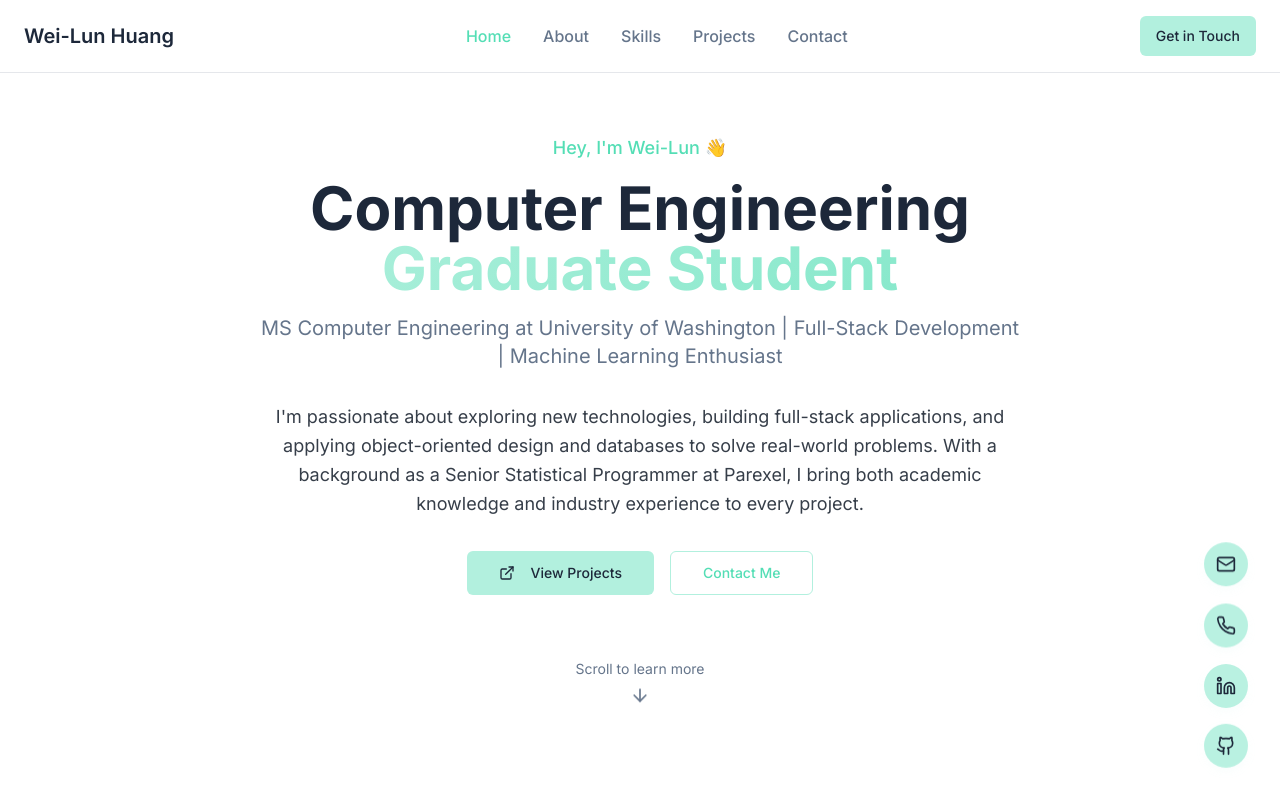
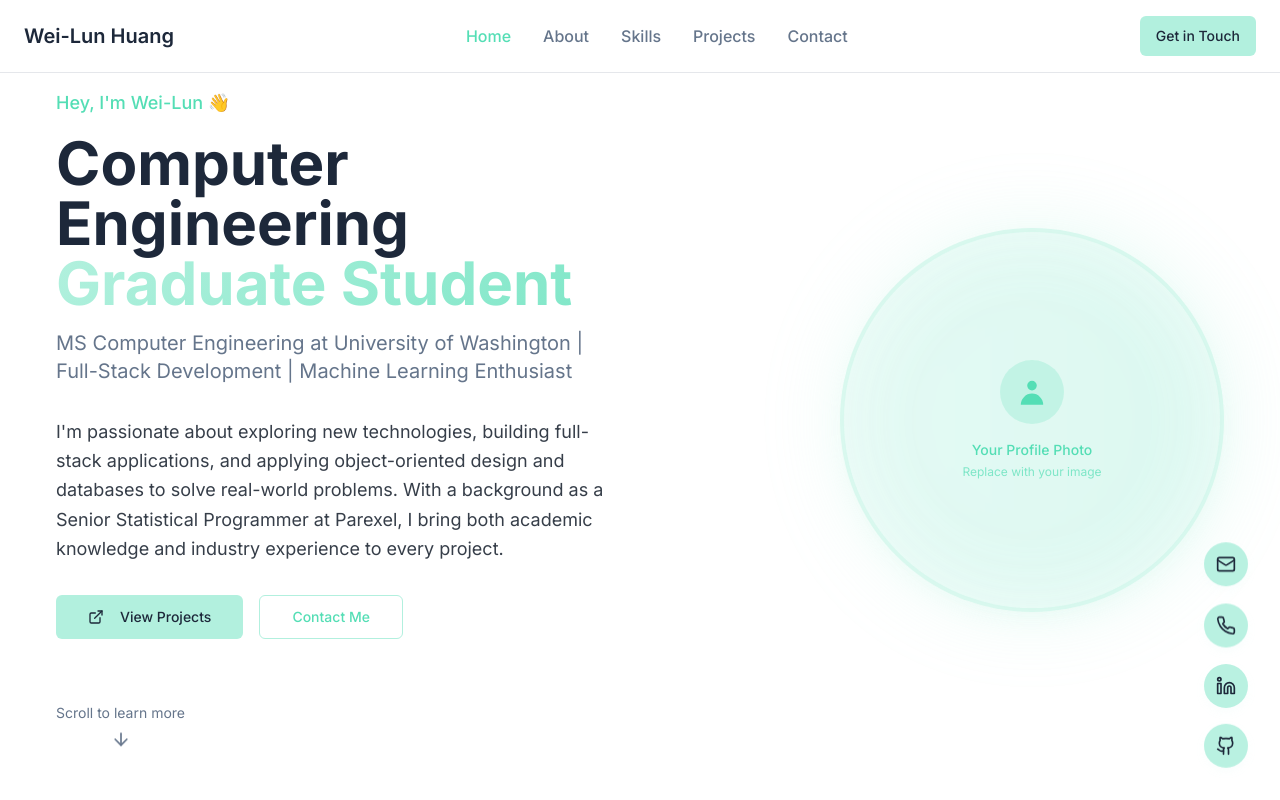
Before and after one commit to allen6711/personal-website, a React (Vite) app: page / in a window 1280 px wide. Shown: the top 800 px of the page. Built offline with nearby package versions, Linux system fonts and the light colour scheme; the HTML template or start-up script is replaced by a standard one.

Commit message:
Add placeholder for profile photo

```diff
--- a/src/components/sections/HeroSection.tsx
+++ b/src/components/sections/HeroSection.tsx
@@ -12,7 +12,7 @@ const HeroSection = () => {
   return (
     <section id="home" className="min-h-screen flex items-center justify-center pt-20 pb-10 px-6">
       <div className="container mx-auto">
-        <div className="max-w-4xl mx-auto text-center">
+        <div className="grid lg:grid-cols-2 gap-12 items-center">
 
           {/* Content */}
           <div className="space-y-8 animate-fade-in-up">
@@ -22,20 +22,20 @@ const HeroSection = () => {
                 Computer Engineering
                 <span className="text-gradient block">Graduate Student</span>
               </h1>
-              <p className="text-xl text-muted-foreground max-w-3xl mx-auto">
+              <p className="text-xl text-muted-foreground max-w-2xl">
                 MS Computer Engineering at University of Washington | Full-Stack Development |
                 Machine Learning Enthusiast
               </p>
             </div>
 
-            <p className="text-lg text-charcoal-light leading-relaxed max-w-3xl mx-auto">
+            <p className="text-lg text-charcoal-light leading-relaxed max-w-2xl">
               I'm passionate about exploring new technologies, building full-stack applications,
               and applying object-oriented design and databases to solve real-world problems.
               With a background as a Senior Statistical Programmer at Parexel, I bring both
               academic knowledge and industry experience to every project.
             </p>
 
-            <div className="flex flex-wrap gap-4 justify-center">
+            <div className="flex flex-wrap gap-4">
               <Button
                 size="lg"
                 className="bg-jade-light hover:bg-jade-medium text-charcoal font-medium px-8"
@@ -58,11 +58,29 @@ const HeroSection = () => {
             <div className="pt-8">
               <button
                 onClick={() => scrollToSection('about')}
-                className="flex flex-col items-center space-y-2 text-muted-foreground hover:text-jade-dark transition-smooth mx-auto"
+                className="flex flex-col items-center space-y-2 text-muted-foreground hover:text-jade-dark transition-smooth"
               >
                 <span className="text-sm">Scroll to learn more</span>
                 <ArrowDown className="h-5 w-5 animate-bounce" />
               </button>
+            </div>
+          </div>
+
+          {/* Profile Image Placeholder */}
+          <div className="flex justify-center lg:justify-end animate-fade-in-up">
+            <div className="relative">
+              <div className="absolute inset-0 bg-gradient-to-r from-jade-light to-jade-medium rounded-full blur-2xl opacity-20 animate-pulse-glow"></div>
+              <div className="relative w-80 h-80 lg:w-96 lg:h-96 rounded-full bg-jade-light/20 border-4 border-jade-light/30 shadow-hover flex items-center justify-center">
+                <div className="text-center">
+                  <div className="w-16 h-16 bg-jade-medium/30 rounded-full mx-auto mb-4 flex items-center justify-center">
+                    <svg className="w-8 h-8 text-jade-dark" fill="currentColor" viewBox="0 0 20 20">
+                      <path fillRule="evenodd" d="M10 9a3 3 0 100-6 3 3 0 000 6zm-7 9a7 7 0 1114 0H3z" clipRule="evenodd" />
+                    </svg>
+                  </div>
+                  <p className="text-jade-dark font-medium text-sm">Your Profile Photo</p>
+                  <p className="text-jade-dark/70 text-xs mt-1">Replace with your image</p>
+                </div>
+              </div>
             </div>
           </div>
 
```
